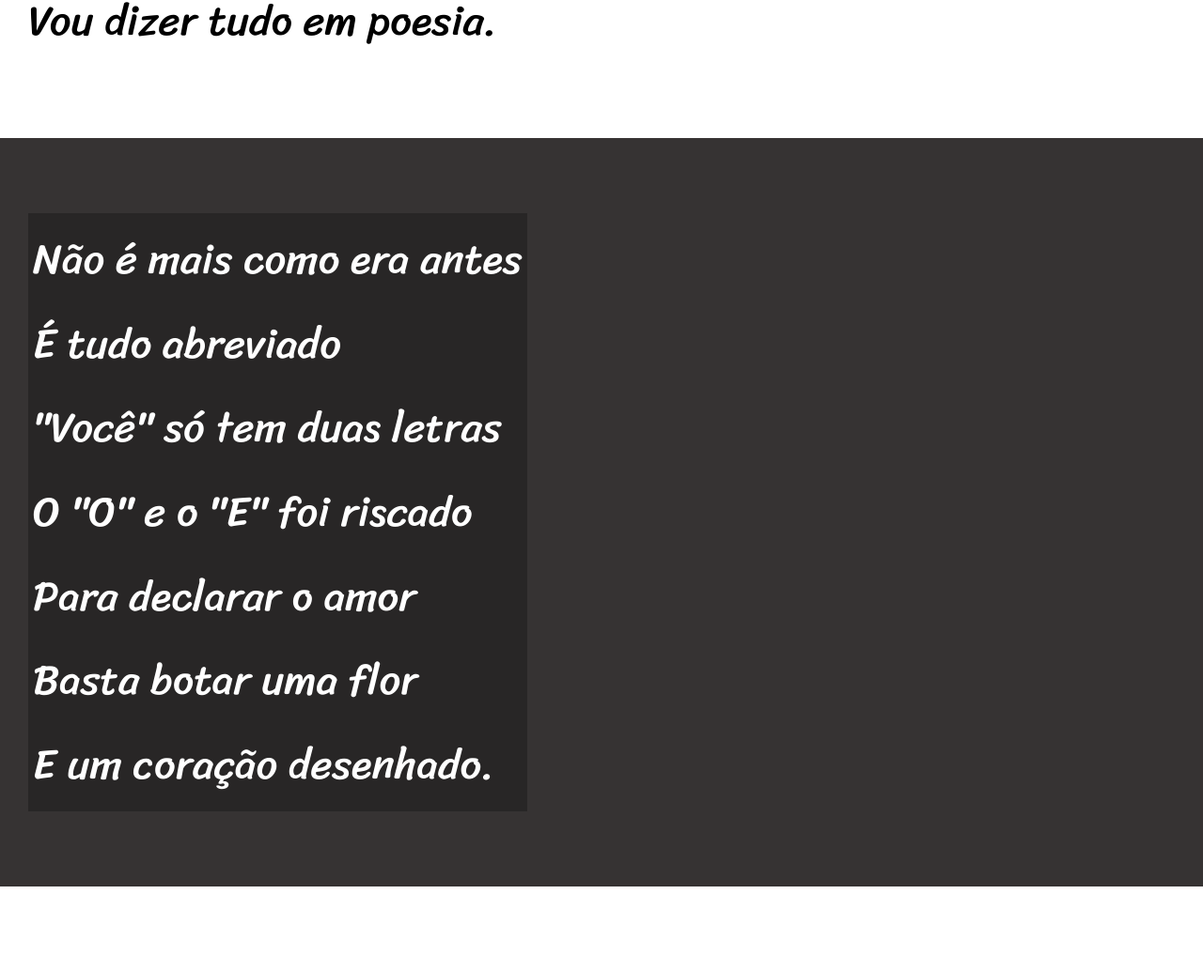
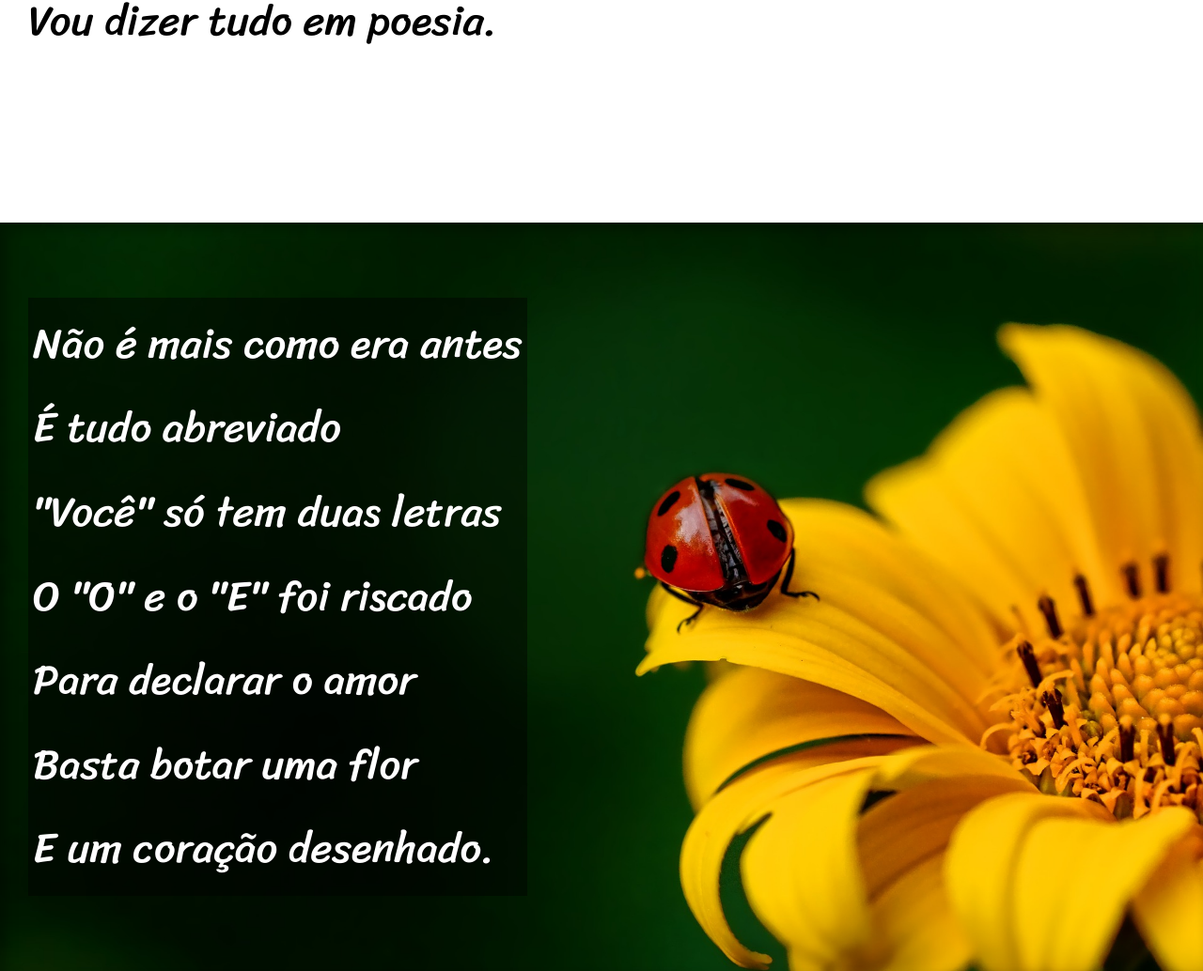
Before and after one commit to ThiagooAlmeida/html-css, a plain HTML site: page exercicios/ex022-des012/index.html in a window 1280 px wide. Shown: the part 900-1934 px from the top of the page at 94% size. Drawn offline with Linux system fonts and the light colour scheme.

Commit message:
finalizando desafio 12

```diff
--- a/exercicios/ex022-des012/estilo/style.css
+++ b/exercicios/ex022-des012/estilo/style.css
@@ -61,6 +61,10 @@ section {
 
 }
 
+section > p {
+    padding-bottom: 2em;
+}
+
 section.normal {
     background-color: white;
     color: black;
@@ -69,12 +73,27 @@ section.normal {
 section.imagem {
     background-color: rgb(54, 51, 51);
     color: white;
+    box-shadow: inset 6px 6px 13px 0px rgba(0, 0, 0, 0.327);
+    background-size: cover;
+    background-attachment: fixed;
 }
 
 section.imagem > p {
     display: inline-block;
     padding: 5px;
-    background-color: rgba(0, 0, 0, 0.26);
+    background-color: rgba(0, 0, 0, 0.442);
+    text-shadow: 1px 1px 0px rgba(0, 0, 0, 0.303);
+}
+
+section#img01 {
+    background-image: url('../imagens/background001.jpg');
+    background-position: right center;
+
+}
+
+
+section#img02 {
+    background-image: url('../imagens/background002.jpg');
 }
 
 footer {
--- a/exercicios/ex022-des012/index.html
+++ b/exercicios/ex022-des012/index.html
@@ -33,7 +33,7 @@
         </p>
     </section>
 
-    <section class="imagem">
+    <section class="imagem" id="img01">
         <p>
             Não é mais como era antes <br>
             É tudo abreviado <br>
@@ -67,7 +67,7 @@
         </p>
     </section>
 
-    <section class="imagem">
+    <section class="imagem" id="img02">
         <p>
             Tenho saudade das cartas <br>
             Escritas com a própria mão <br>
```
